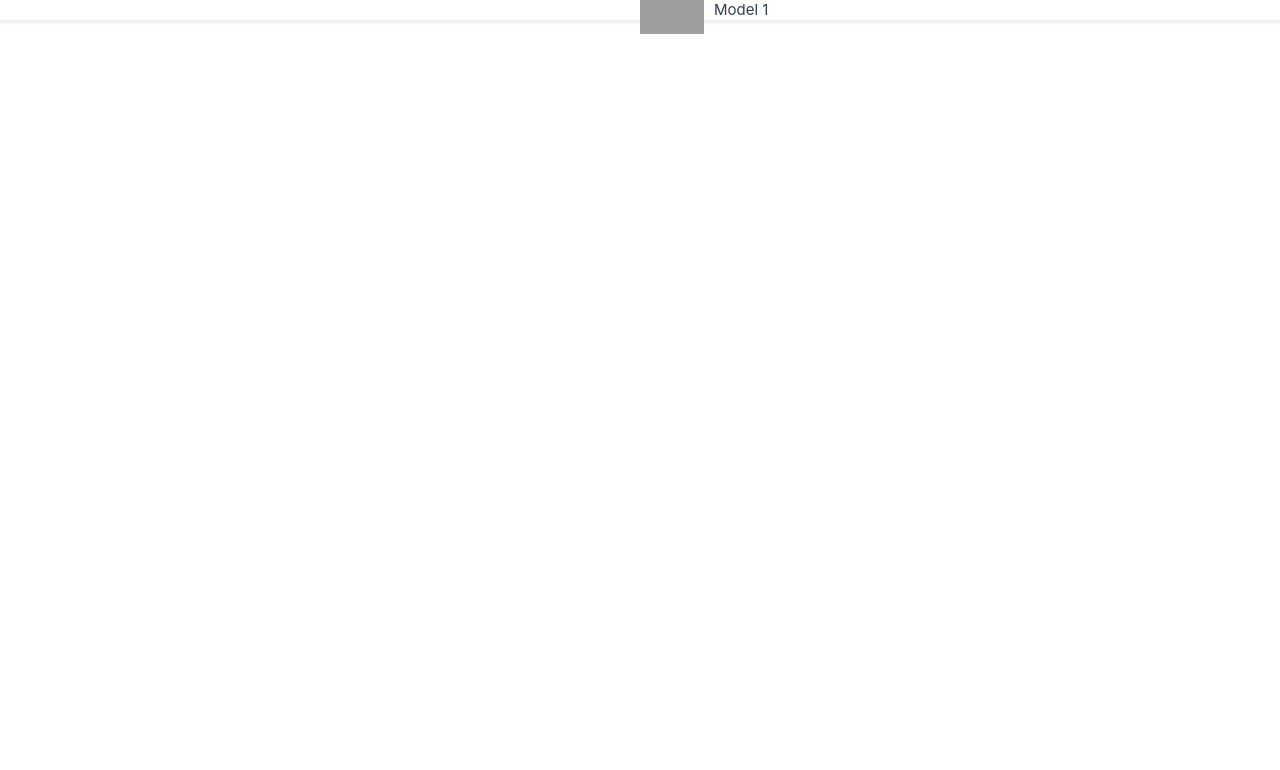
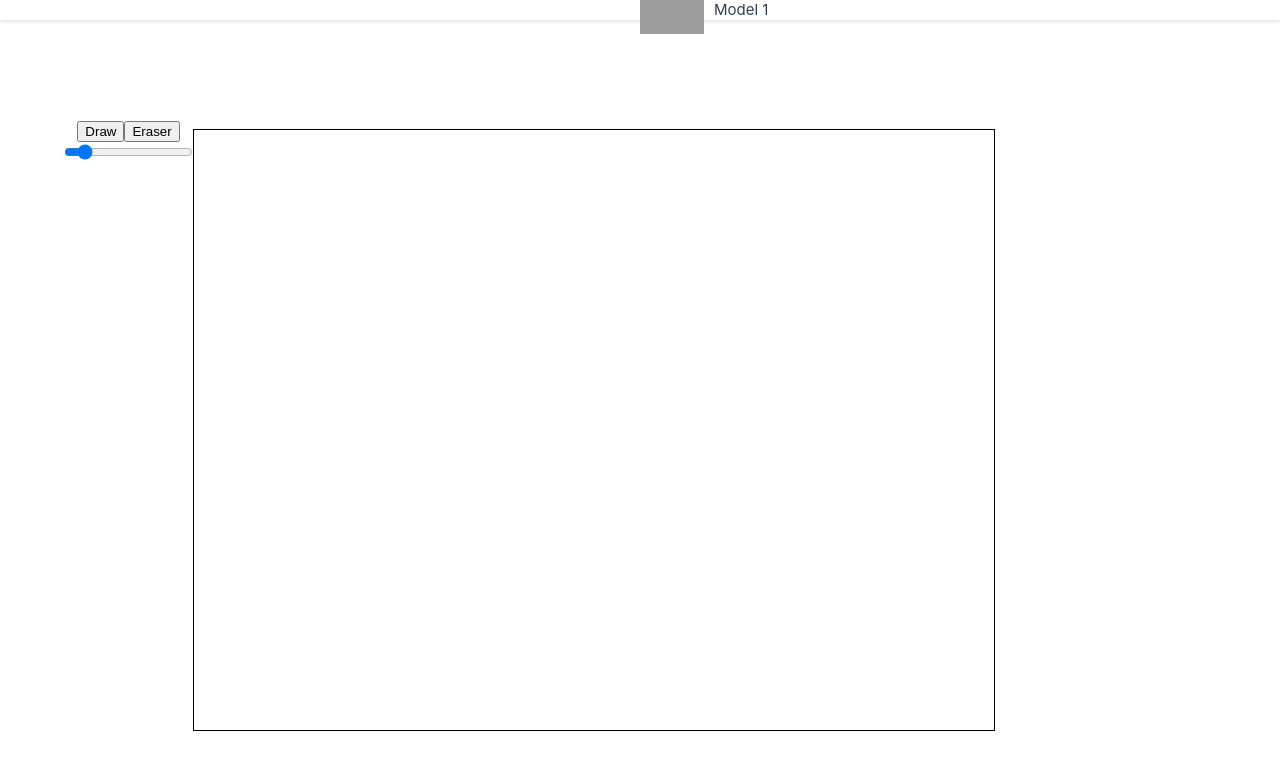
Before and after one commit to bellogiuseppe/multimodal_garment_designer_webapp, a Vue app in the folder multimodal_garment_designer_webapp/: page / in a window 1280 px wide. Shown: the top 770 px of the page. Built offline with nearby package versions, Linux system fonts and the light colour scheme; grey boxes are pictures that could not be loaded.

Commit message:
Created Canvas Area

```diff
--- a/multimodal_garment_designer_webapp/src/App.vue
+++ b/multimodal_garment_designer_webapp/src/App.vue
@@ -1,8 +1,27 @@
 <template>
-    <div id="app">
-      <SelectorPanel :models="models" :selectedIndex="selectedIndex" @select-model="selectModel" />
+  <div id="app">
+    <SelectorPanel :models="models" :selectedIndex="selectedIndex" @select-model="selectModel" />
+    <div class="controls">
+      <button @click="activateDrawing">Draw</button>
+      <button @click="activateEraser">Eraser</button>
+      <input type="range" min="1" max="10" v-model="lineWidth">
     </div>
-  </template>
+    <div class="drawing-container">
+      <canvas
+        ref="drawingCanvas"
+        width="800"
+        height="600"
+        @mousedown="startDrawing"
+        @mousemove="draw"
+        @mouseup="stopDrawing"
+        @mouseleave="stopDrawing"
+        style="border: 1px solid black;"
+      ></canvas>
+      <div v-show="showCursor" class="cursor" :style="cursorStyle"></div>
+    </div>
+  </div>
+</template>
+
 
   <script>
   import SelectorPanel from './components/SelectorPanel.vue';
@@ -18,13 +37,96 @@
           { name: 'Model 2', image: '../assets/model2.jpg' },
           // Aggiungi altri oggetti se necessario
         ],
-        selectedIndex: 0 // Indice iniziale della modella selezionata
+        selectedIndex: 0, // Indice iniziale della modella selezionata
+        isDrawing: false,
+        context: null,
+        isEraserActive: false,
+        lineWidth: 2,
+        cursorX: 0,
+        cursorY: 0
       };
     },
+
+    computed: {
+      cursorStyle() {
+        return {
+          width: this.lineWidth + 'px',
+          height: this.lineWidth + 'px',
+          top: (this.cursorY - this.lineWidth / 2) + 'px',
+          left: (this.cursorX - this.lineWidth / 2) + 'px',
+          borderRadius: '50%',
+          border: '1px solid rgba(255, 0, 0, 1)',
+          backgroundColor: this.isEraserActive ? 'rgba(255, 255, 255, 1)' : 'rgba(255, 0, 0, 1)',
+          pointerEvents: 'none',
+          position: 'absolute',
+        };
+      }
+    },
+
     methods: {
       selectModel(index) {
         this.selectedIndex = index;
+      },
+      startDrawing(event) {
+        this.isDrawing = true;
+        this.context = this.$refs.drawingCanvas.getContext('2d');
+        this.context.strokeStyle = this.isEraserActive ? 'white' : 'black';
+        this.context.lineWidth = 2;
+        this.context.lineWidth = this.lineWidth;
+        this.context.beginPath();
+        this.context.moveTo(event.offsetX, event.offsetY);
+      },
+      draw(event) {
+        if (!this.isDrawing) return;
+        this.context.lineTo(event.offsetX, event.offsetY);
+        this.context.stroke();
+      },
+      stopDrawing() {
+        this.isDrawing = false;
+        this.context.closePath();
+      },
+      activateDrawing() {
+        this.isEraserActive = false;
+      },
+      activateEraser() {
+        this.isEraserActive = true;
+      },
+      updateCursor(event) {
+        this.showCursor = true;
+        this.cursorX = event.offsetX;
+        this.cursorY = event.offsetY;
+      },
+      hideCursor() {
+        this.showCursor = false;
       }
+    },
+    mounted() {
+      this.context = this.$refs.drawingCanvas.getContext('2d');
+      this.context.fillStyle = 'white';
+      this.context.fillRect(0, 0, this.$refs.drawingCanvas.width, this.$refs.drawingCanvas.height);
     }
   };
   </script>
+
+<style>
+#app {
+  text-align: center;
+  margin-top: 20px;
+}
+
+.controls {
+  margin-top: 10px;
+}
+
+.drawing-container {
+  display: flex;
+  justify-content: center;
+  align-items: center;
+  margin-top: 20px;
+}
+
+canvas {
+  border: 1px solid black;
+  background-color: white;
+}
+</style>
--- a/multimodal_garment_designer_webapp/src/assets/main.css
+++ b/multimodal_garment_designer_webapp/src/assets/main.css
@@ -5,6 +5,32 @@
   margin: 0 auto;
   padding: 2rem;
   font-weight: normal;
+}
+
+.controls {
+  margin-top: 10px;
+}
+
+.drawing-container {
+  position: relative;
+  display: flex;
+  justify-content: center;
+  align-items: center;
+  margin-top: 20px;
+}
+
+canvas {
+  border: 1px solid black;
+  background-color: white;
+  cursor: none; /* Nasconde il puntatore del mouse sul canvas */
+}
+
+.cursor {
+  pointer-events: none;
+  position: absolute;
+  border-radius: 50%;
+  border: 4px solid rgba(255, 0, 0, 1);
+  background-color: rgba(255, 0, 0, 1);
 }
 
 a,
```
